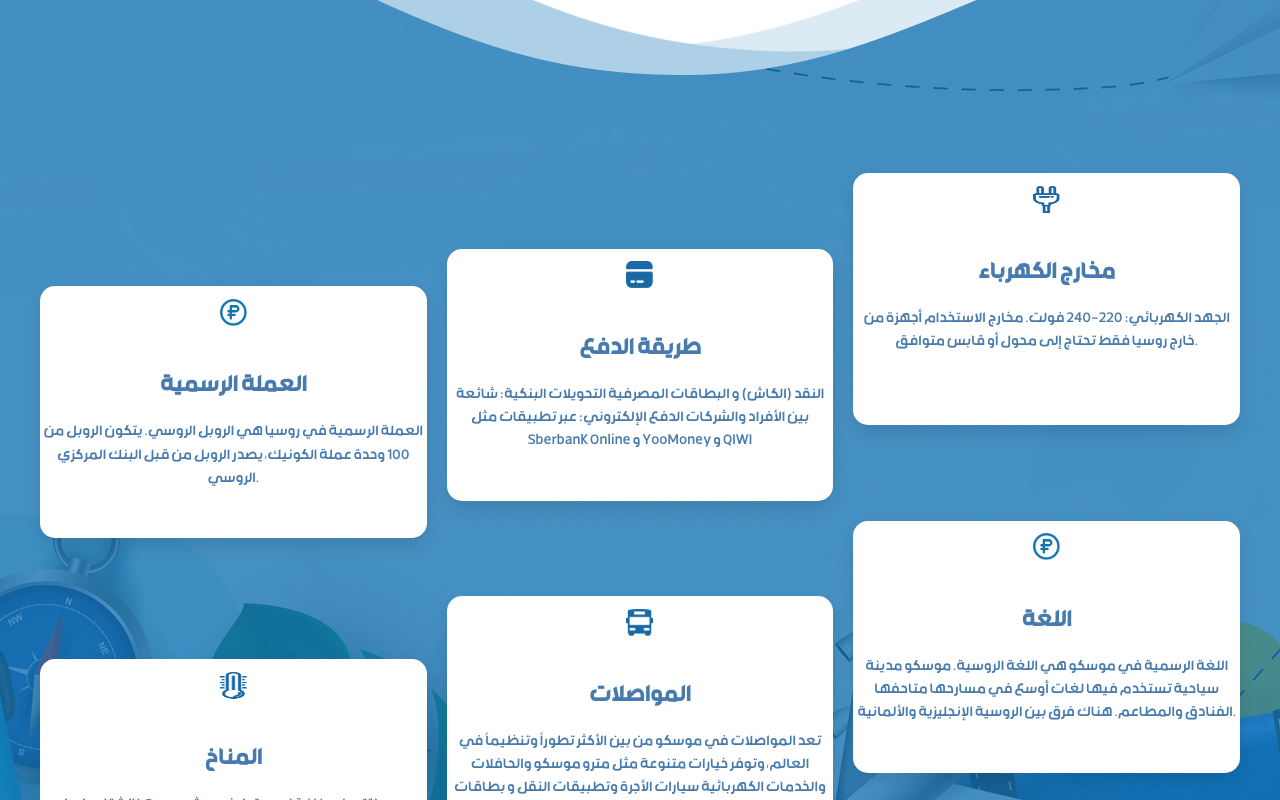
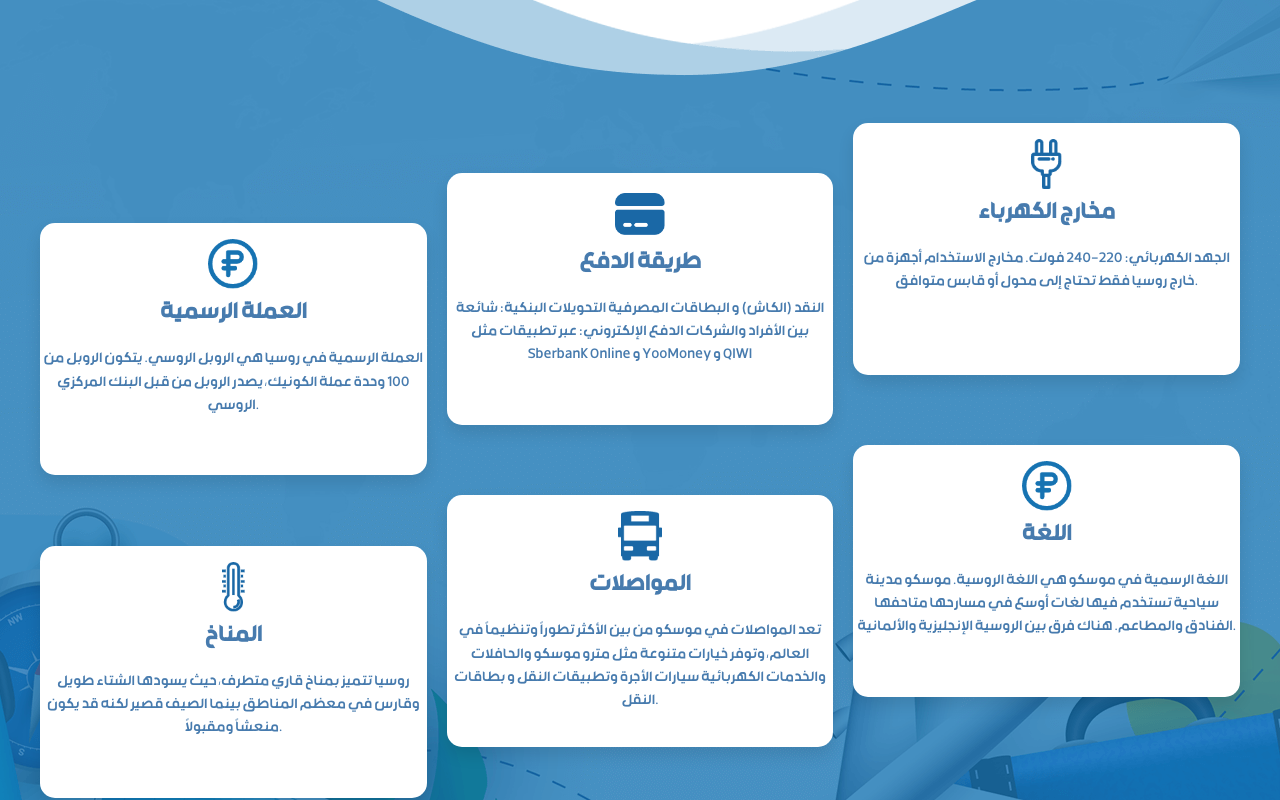
Before and after one commit to zhraaali/Russia, a React (Create React App) app: page / in a window 1280 px wide. Shown: the part 5580-6380 px from the top of the page. Built offline with nearby package versions, Linux system fonts and the light colour scheme.

Commit message:
editThird

```diff
--- a/src/components/ImportantInfoSection/ImportantInfoSection.css
+++ b/src/components/ImportantInfoSection/ImportantInfoSection.css
@@ -79,36 +79,36 @@
 .card-right{
   position: relative;
   /* top: 100%; */
-  top: 150%;
+  top: 130%;
   /* bottom: 10%; */
 }
 
 .card-right2{
   position: relative;
-  top: 180%;
+  top: 150%;
 }
 
 .payment{
   position: relative;
   /* top: 130%; */
-  top: 180%;
+  top: 150%;
 }
 
 .payment2{
   position: relative;
   /* top: 180%; */
-  top: 210%;
+  top: 170%;
 }
 
 .electric{
   position: relative;
-  top: 195%;
+  top: 170%;
 }
 
 .electric2{
   position: relative;
   /* top: 195%; */
-  top: 235%;
+  top: 190%;
 }
 
 .info-card:hover {
@@ -123,12 +123,17 @@
   display: flex;
   justify-content: center;
   align-items: center;
-  margin-bottom: 25px; /* مسافة بين الأيقونة والعنوان */
+  margin-top: 15px;
+  /* margin-bottom: 25px; */
+  /* object-fit: contain; */
 }
 
 .card-icon img {
   width: 27px;
+  width: 50px;
   height: 27px;
+  height: 50px;
+  object-fit: contain;
   color: #2C7CCF;
 }
 
```
